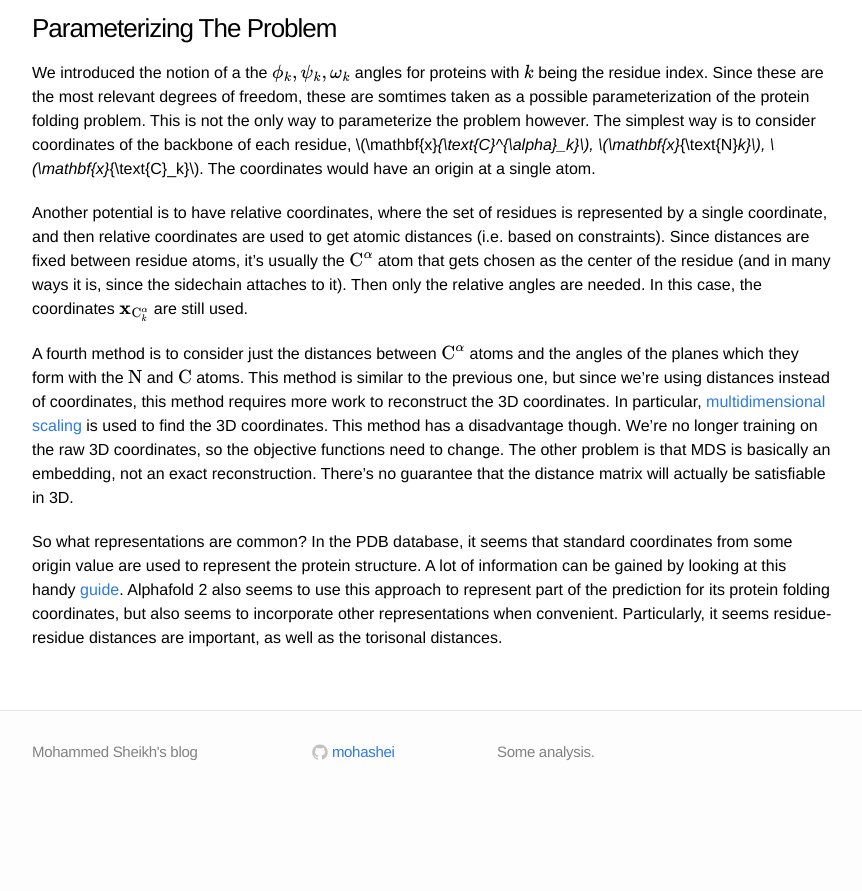
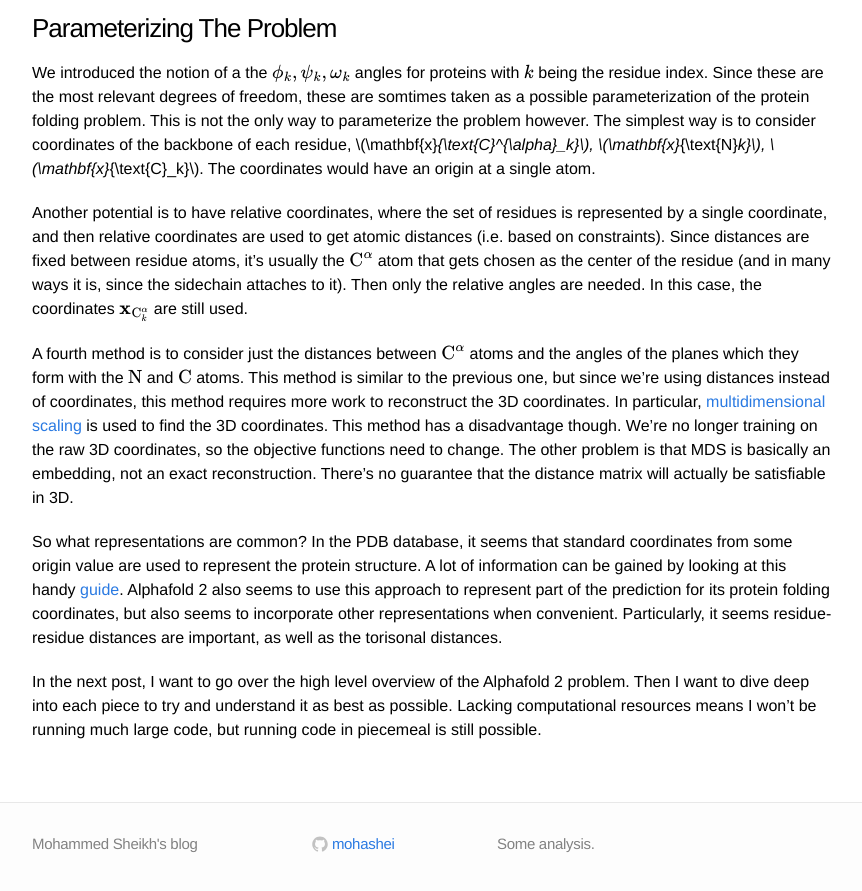
Before and after one commit to mohashei/mohashei.github.io, a Jekyll site: the page built from _posts/2021-10-26-alphafold-2-start.markdown, in a window 1280 px wide and 900 px high, scrolled down 3039 px. Shown: the top 891 px of the window, without its empty margins (208-1070 px from the left). Built offline with Jekyll 4.4.1, drawn with Linux system fonts in a browser that asks for light colours; formulas are drawn with MathJax 3; before the commit the page ends 3847 px from its top, so only the background shows below that.

Commit message:
Wrote conclusion

```diff
--- a/_posts/2021-10-26-alphafold-2-start.markdown
+++ b/_posts/2021-10-26-alphafold-2-start.markdown
@@ -64,3 +64,5 @@ Another potential is to have relative coordinates, where the set of residues is
 A fourth method is to consider just the distances between \\(\text{C}^{\alpha}\\) atoms and the angles of the planes which they form with the \\(\text{N}\\) and \\(\text{C}\\) atoms. This method is similar to the previous one, but since we're using distances instead of coordinates, this method requires more work to reconstruct the 3D coordinates. In particular, [multidimensional scaling](https://en.wikipedia.org/wiki/Multidimensional_scaling) is used to find the 3D coordinates. This method has a disadvantage though. We're no longer training on the raw 3D coordinates, so the objective functions need to change. The other problem is that MDS is basically an embedding, not an exact reconstruction. There's no guarantee that the distance matrix will actually be satisfiable in 3D.
 
 So what representations are common? In the PDB database, it seems that standard coordinates from some origin value are used to represent the protein structure. A lot of information can be gained by looking at this handy [guide](https://pdb101.rcsb.org/learn/guide-to-understanding-pdb-data/dealing-with-coordinates). Alphafold 2 also seems to use this approach to represent part of the prediction for its protein folding coordinates, but also seems to incorporate other representations when convenient. Particularly, it seems residue-residue distances are important, as well as the torisonal distances.
+
+In the next post, I want to go over the high level overview of the Alphafold 2 problem. Then I want to dive deep into each piece to try and understand it as best as possible. Lacking computational resources means I won't be running much large code, but running code in piecemeal is still possible.
```
